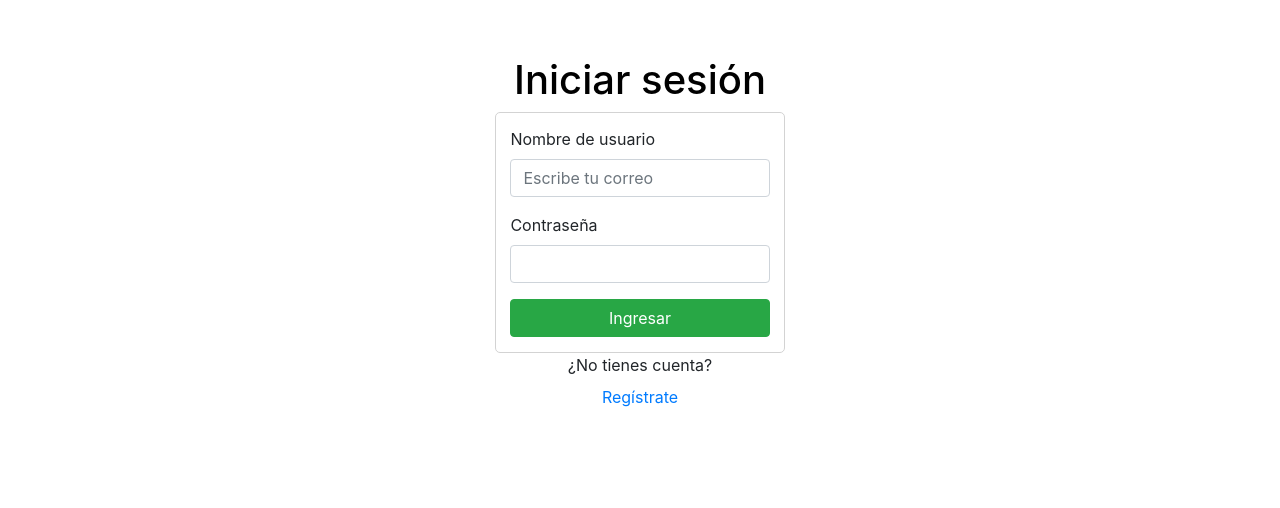
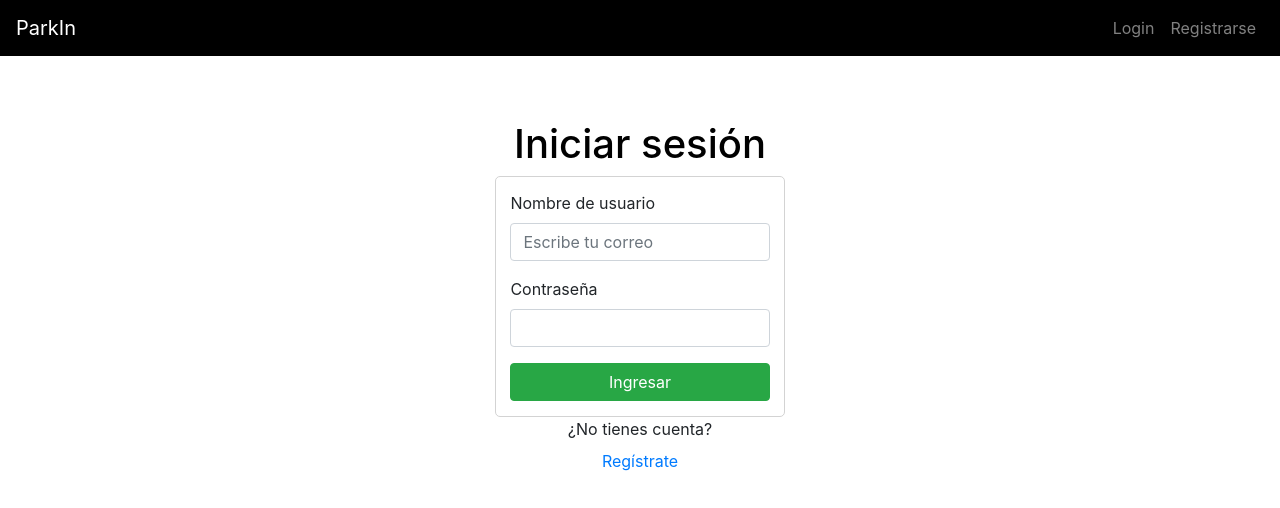
Before and after one commit to isis3710-uniandes-backup/Team05-Entrega5, a React (Create React App) app in the folder client/: page /login in a window 1280 px wide. Shown: the top 508 px of the page. Built offline with nearby package versions, Linux system fonts and the light colour scheme.

Commit message:
arreglos navbar y login

```diff
--- a/client/src/App/Login/Login.css
+++ b/client/src/App/Login/Login.css
@@ -25,3 +25,7 @@
     border-radius: 5px;
     border-color: lightgray;
 }
+
+.login-body {
+    padding-top: 5%;
+}
--- a/client/src/App/Login/Login.js
+++ b/client/src/App/Login/Login.js
@@ -19,6 +19,7 @@ export default class Login extends React.Component {
         return (
             <div>
                 <NavBar />
+                <div className="login-body">
                     <Container className="prueba">
                         <h1 className="titulo">
                             Iniciar sesión
@@ -47,6 +48,7 @@ export default class Login extends React.Component {
                         </Row>
                     </Container>
                 </div>
+            </div>
         );
     }
 }
--- a/client/src/App/NavBar/NavBar.css
+++ b/client/src/App/NavBar/NavBar.css
@@ -0,0 +1,3 @@
+.nav-bar {
+    background-color: black;
+}
--- a/client/src/App/NavBar/NavBar.js
+++ b/client/src/App/NavBar/NavBar.js
@@ -7,16 +7,18 @@ import './NavBar.css'
 export default class NavBar extends React.Component {
     render() {
         return (
+            <div className="nav-bar">
                 <Navbar bg="transparent" variant="dark" expand="lg">
                     <Navbar.Brand href="/">ParkIn</Navbar.Brand>
                     <Navbar.Toggle aria-controls="basic-navbar-nav" />
                     <Navbar.Collapse id="basic-navbar-nav">
                         <Nav className="ml-auto">
                             <Nav.Link href="/Login">Login</Nav.Link>
-                        <Nav.Link href="#link">Registrarse</Nav.Link>
+                            <Nav.Link href="/Registrar">Registrarse</Nav.Link>
                         </Nav>
                     </Navbar.Collapse>
                 </Navbar>
+            </div>
         )
     }
 }
--- /dev/null
+++ b/client/src/App/Registrar/Registrar.js
@@ -0,0 +1,17 @@
+import React from 'react';
+import NavBar from '../NavBar/NavBar';
+
+import './Registrar.css';
+
+
+export default class Registrar extends React.Component {
+    constructor(props) {
+        super(props);
+    }
+
+    render() {
+        return (
+            <NavBar />
+        )
+    }
+}
--- a/client/src/App/_Index/App.js
+++ b/client/src/App/_Index/App.js
@@ -15,6 +15,7 @@ import NotFound from "../404/NotFound";
 import Espacios from "../Espacios/Espacios";
 import PostEspacios from "../Espacios/PostEspacios";
 import Login from "../Login/Login.js";
+import Registrar from '../Registrar/Registrar.js';
 
 function App() {
   return (
@@ -23,6 +24,7 @@ function App() {
         <Route exact path="/" component={Home} />
         <Route exact path="/inicio" component={Home} />
         <Route exact path="/login" component={Login} />
+        <Route exact path="/Registrar" component={Registrar} />
         <Route exact path="/espacios" component={Espacios} />
         <Route exact path="/espacios/post" component={PostEspacios} />
         <Route path="*" component={NotFound} />
```
Also changed, not shown: client/src/App/Registrar/Registrar.css (added). Lines whose indentation alone changed are shown as unchanged.
